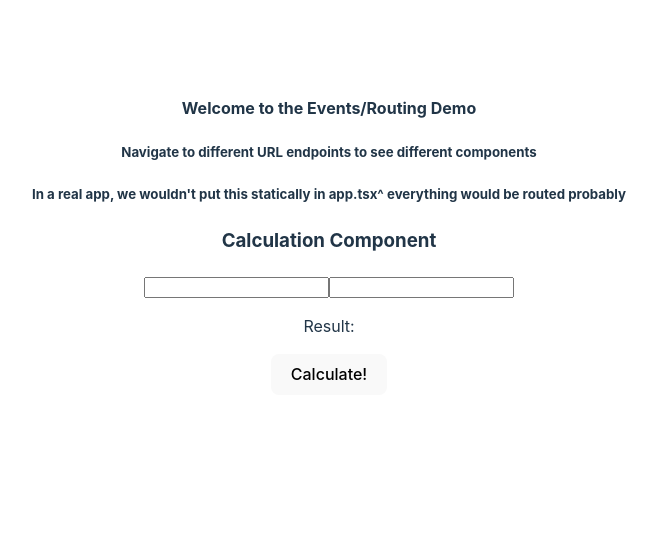
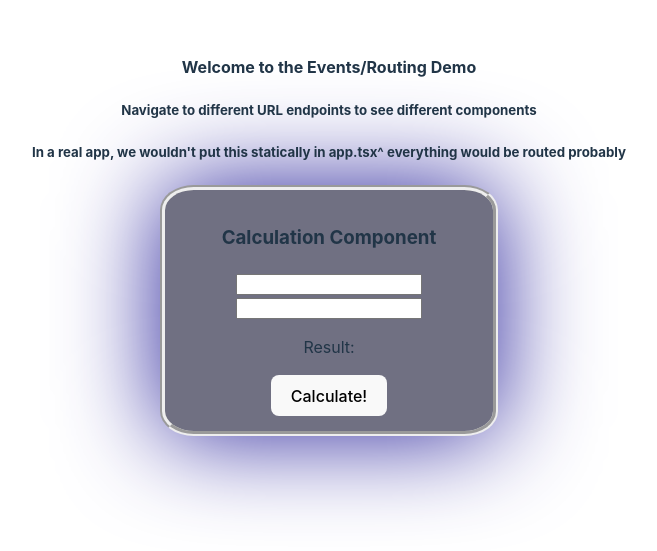
Before and after one commit to Acohen455/FrontEndDemos, a React (Vite) app in the folder React/hello-events-routing/: page /calc in a window 1280 px wide. Shown: the part 165-716 px from the top of the page, without its empty margins (311-968 px from the left). Built offline with nearby package versions, Linux system fonts and the light colour scheme.

Commit message:
better than google

```diff
--- a/React/hello-events-routing/src/Components/CalcuationComponent/Calculation.css
+++ b/React/hello-events-routing/src/Components/CalcuationComponent/Calculation.css
@@ -2,10 +2,14 @@
     border-radius: 10%;
     border-style: groove;
     border-width: 5px;
-    width: 20%;
-    margin-left: 5%;
-    margin-top: 5%;
+    width: 50%;
+    margin-left: auto;
+    margin-right: auto;
     padding: 15px;
     background-color: rgb(112, 112, 130);
     box-shadow: 0 0 100px rgb(40, 34, 155); /* Shadow */
 }
+
+input{
+    width:60%
+}
--- a/React/hello-events-routing/src/Components/CalcuationComponent/Calculation.tsx
+++ b/React/hello-events-routing/src/Components/CalcuationComponent/Calculation.tsx
@@ -1,3 +1,5 @@
+import "./Calculation.css"
+
 export const Calculation:React.FC = () => {
 
 
```
